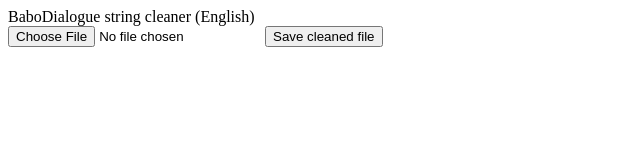
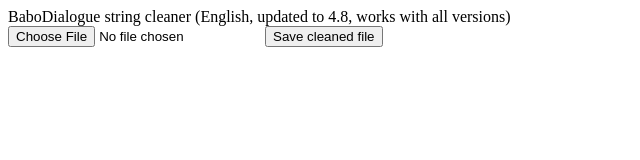
Before and after one commit to nn-tran/baka-json-cleaner, a plain HTML site: page index.html in a window 1280 px wide. Shown: the whole page, without its empty margins (0-640 px from the left). Drawn offline with Linux system fonts and the light colour scheme.

Commit message:
Add files via upload
- update description for versioning

```diff
--- a/index.html
+++ b/index.html
@@ -1,4 +1,4 @@
-<Header>BaboDialogue string cleaner (English)</Header>
+<Header>BaboDialogue string cleaner (English, updated to 4.8, works with all versions)</Header>
 <input type="file" id="file" name="baka-strings-json"></input>
 <button type="download" id="saver">Save cleaned file</button>
 <script>
```
